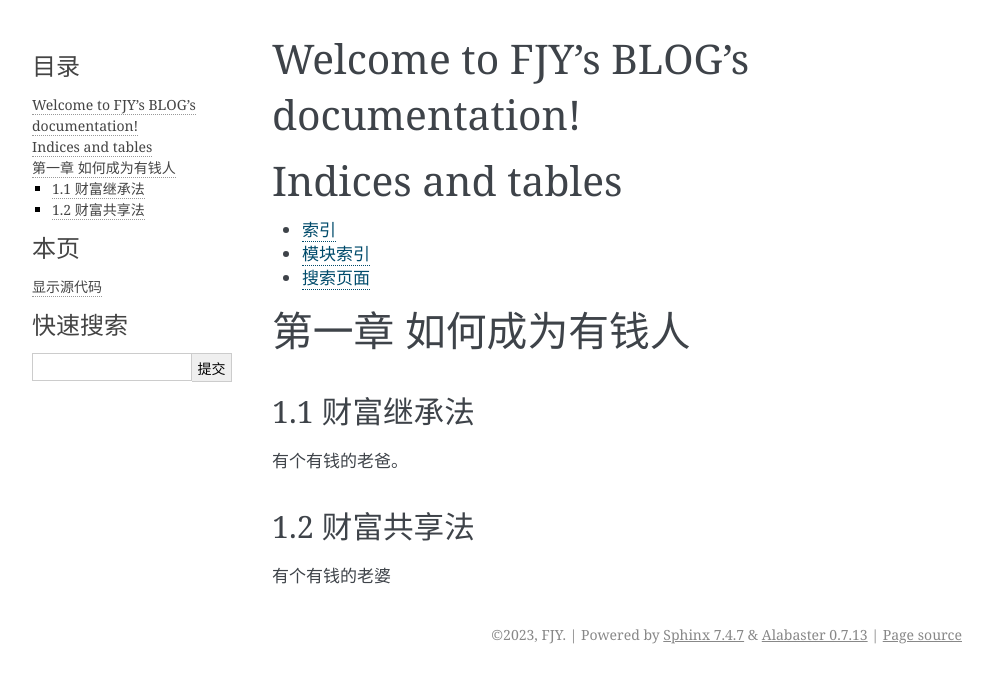
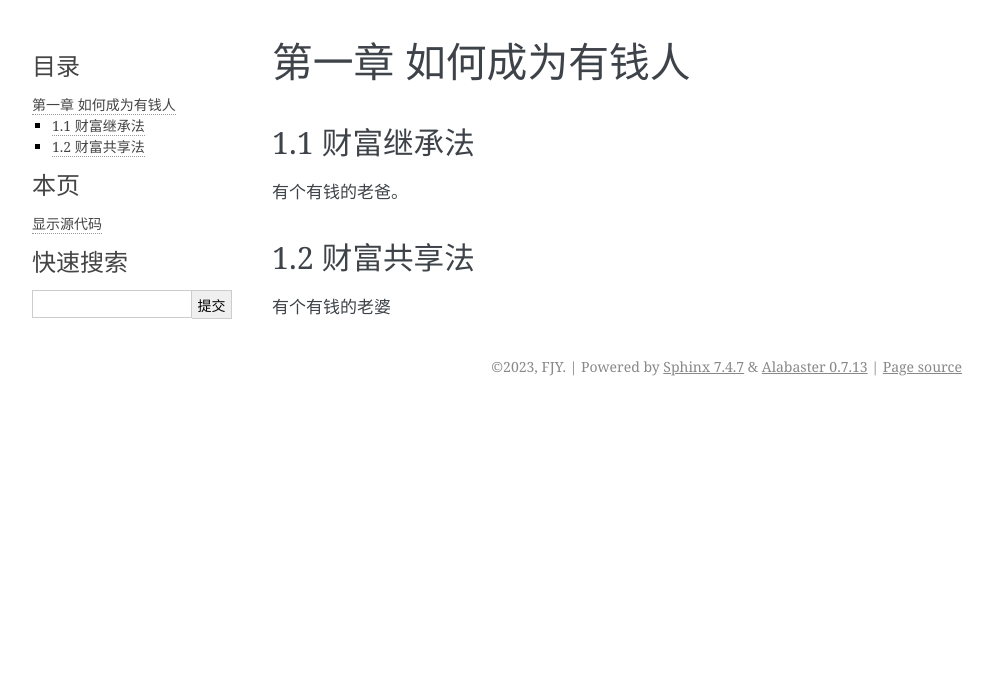
Before and after one commit to FJYANDWYY/MyPython, a Sphinx documentation site: the page built from mkdocs/source/how_to_be_a_rich_man.rst, in a window 1280 px wide. Shown: the top 683 px of the page, without its empty margins (148-1141 px from the left). Built offline with Sphinx 7.4.7, drawn with Linux system fonts in a browser that asks for light colours.

Commit message:
Update how_to_be_a_rich_man.rst

```diff
--- a/mkdocs/source/how_to_be_a_rich_man.rst
+++ b/mkdocs/source/how_to_be_a_rich_man.rst
@@ -1,23 +1,4 @@
-.. FJY's BLOG documentation master file, created by
-   sphinx-quickstart on Tue Apr 11 14:12:17 2023.
-   You can adapt this file completely to your liking, but it should at least
-   contain the root `toctree` directive.
 
-Welcome to FJY's BLOG's documentation!
-======================================
-
-.. toctree::
-   :maxdepth: 2
-   :caption: Contents:
-
-
-
-Indices and tables
-==================
-
-* :ref:`genindex`
-* :ref:`modindex`
-* :ref:`search`
 第一章 如何成为有钱人
 ======================
 
```
